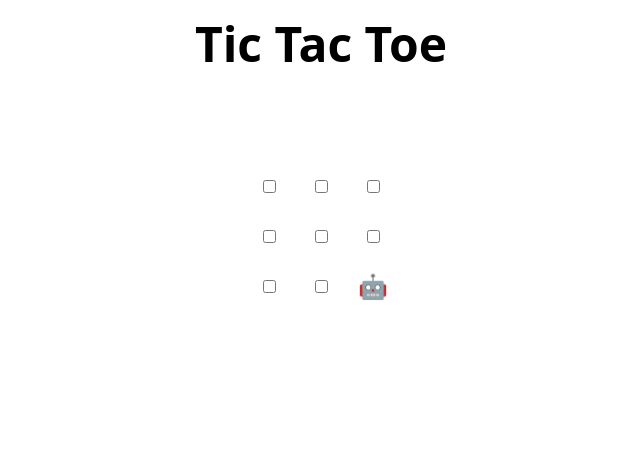
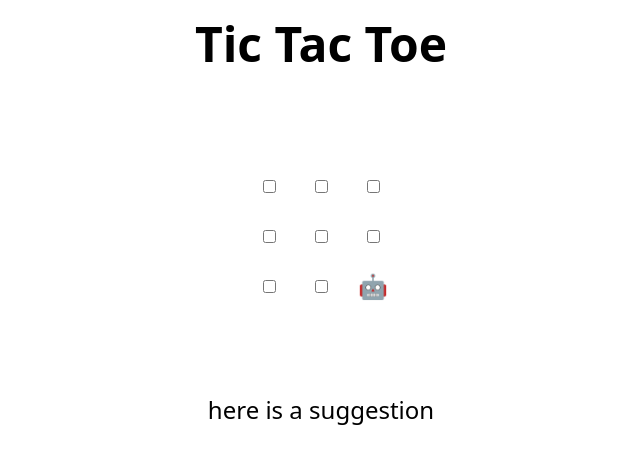
Before and after one commit to Cawster/skills-review-pull-requests, a plain HTML site: page index.html in a window 1280 px wide. Shown: the whole page, without its empty margins (319-959 px from the left). Drawn offline with Linux system fonts and the light colour scheme.

Commit message:
Update index.html
the comment

```diff
--- a/index.html
+++ b/index.html
@@ -48,6 +48,7 @@
 </table>
 
 <h2 hidden>Game over, refresh to play again 🧑‍💻 🤖!</h2>
+here is a suggestion
 
 <script>
   // Initialization
```
